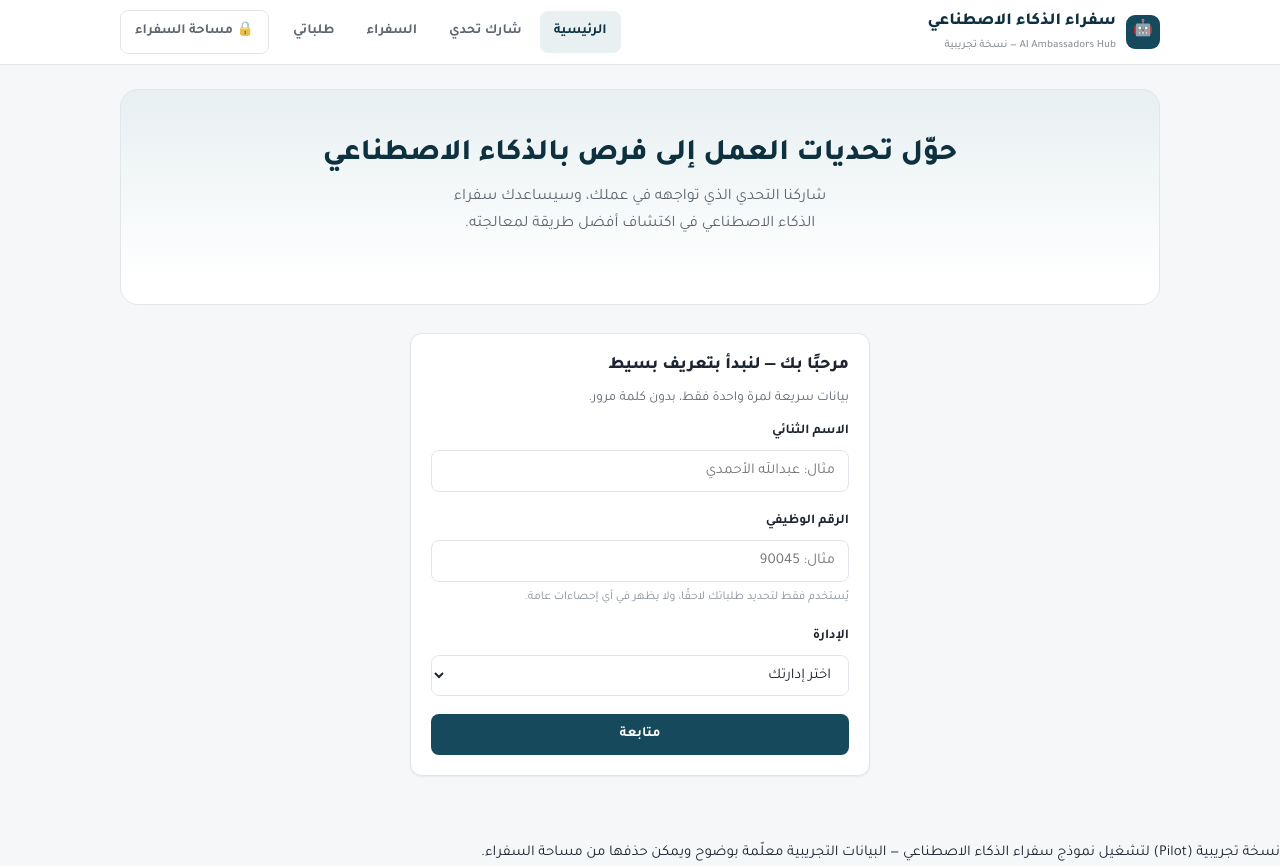
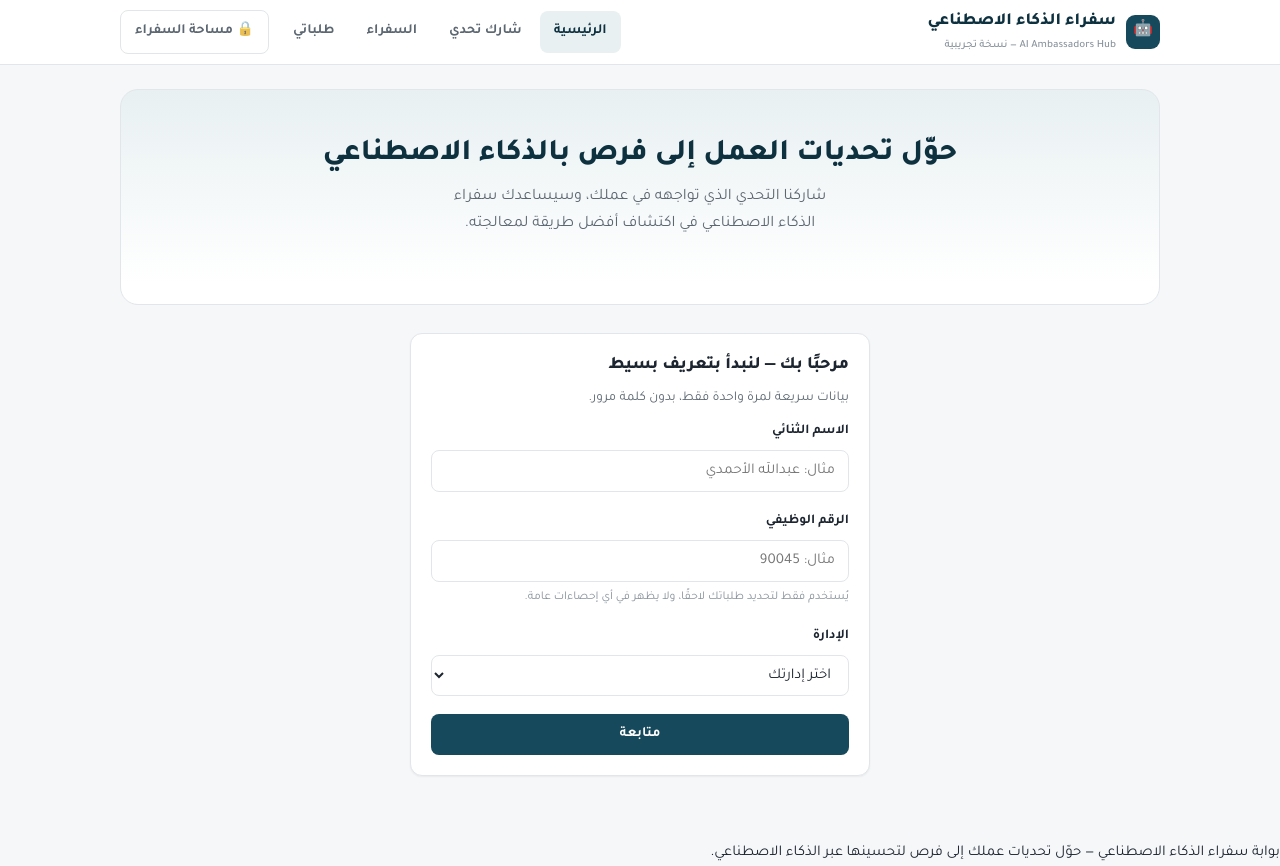
Before and after one commit to Amjadjuaid/ai-ambassadors-hub, a plain HTML site: page index.html in a window 1280 px wide. Drawn offline with Linux system fonts and the light colour scheme; no server answers.

Commit message:
Update index.html

```diff
--- a/index.html
+++ b/index.html
@@ -15,7 +15,7 @@
   <header class="site-header" id="site-header"></header>
   <main id="app-root" class="app-root"></main>
   <footer class="site-footer">
-    نسخة تجريبية (Pilot) لتشغيل نموذج سفراء الذكاء الاصطناعي — البيانات التجريبية معلّمة بوضوح ويمكن حذفها من مساحة السفراء.
+    بوابة سفراء الذكاء الاصطناعي — حوّل تحديات عملك إلى فرص لتحسينها عبر الذكاء الاصطناعي.
   </footer>
 
   <div id="toast-root" class="toast-root"></div>
```
